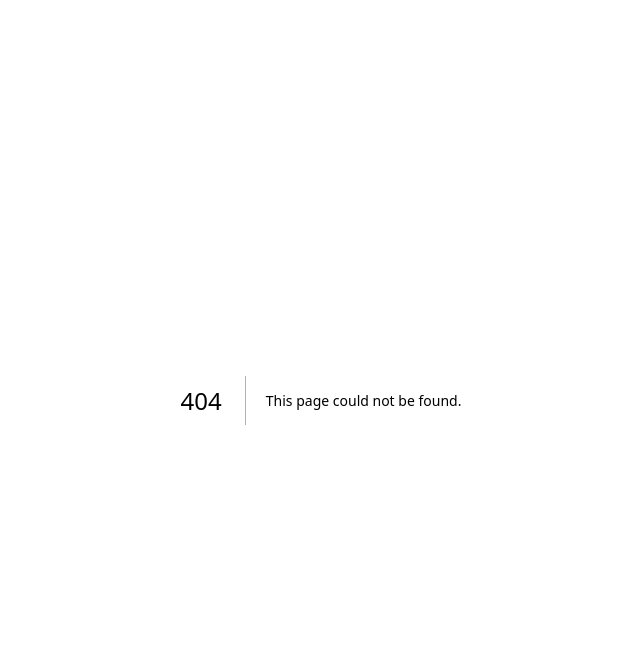
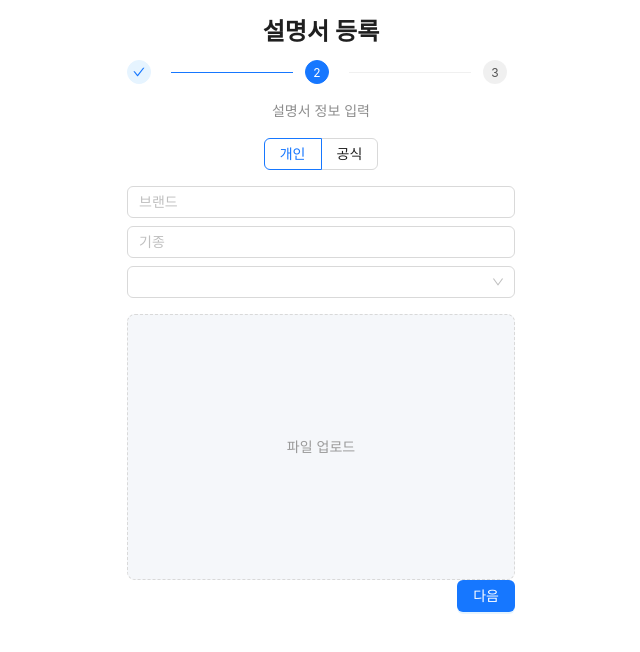
Before and after one commit to DongMunSeoDap/dongmunseodap_app, a Next.js app in the folder apps/web/: page /upload in a window 1280 px wide. Before the commit this address had no page. Shown: the top 652 px of the page, without its empty margins (319-959 px from the left). Built offline with nearby package versions, Linux system fonts and the light colour scheme.

Commit message:
feat: PDF 업로드 페이지 UI 구현

```diff
--- /dev/null
+++ b/apps/web/components/upload/ManualRegisterForm.js
@@ -0,0 +1,68 @@
+import { useState } from 'react';
+import { Typography, Steps, Radio, Input, Select, Upload, Button } from 'antd';
+import styles from '../../styles/ManualRegisterForm.module.css';
+
+const { Title, Text } = Typography;
+const { Step } = Steps;
+const { Option } = Select;
+
+export default function ManualRegisterForm() {
+    const [type, setType] = useState('개인');
+    const [brand, setBrand] = useState('');
+    const [category, setCategory] = useState('');
+    const [model, setModel] = useState('');
+
+    return (
+        <div className={styles.container}>
+            <Title level={3} className={styles.header}>설명서 등록</Title>
+            <Steps size="small" current={1} style={{ marginBottom: '1rem' }}>
+                <Step />
+                <Step />
+                <Step />
+            </Steps>
+
+            <Text type="secondary" style={{ display: 'block', textAlign: 'center', marginBottom: '1rem' }}>
+                설명서 정보 입력
+            </Text>
+
+            <Radio.Group
+                value={type}
+                onChange={e => setType(e.target.value)}
+                style={{ display: 'flex', justifyContent: 'center', marginBottom: '1rem' }}
+            >
+                <Radio.Button value="개인">개인</Radio.Button>
+                <Radio.Button value="공식">공식</Radio.Button>
+            </Radio.Group>
+
+            <Input
+                placeholder="브랜드"
+                value={brand}
+                onChange={e => setBrand(e.target.value)}
+                style={{ marginBottom: '0.5rem' }}
+            />
+            <Input
+                placeholder="기종"
+                value={category}
+                onChange={e => setCategory(e.target.value)}
+                style={{ marginBottom: '0.5rem' }}
+            />
+            <Select
+                placeholder="모델명 선택"
+                value={model}
+                onChange={value => setModel(value)}
+                style={{ width: '100%', marginBottom: '1rem' }}
+            >
+                <Option value="AO42B538">AO42B538</Option>
+                <Option value="AO42B539">AO42B539</Option>
+            </Select>
+
+            <Upload.Dragger name="files" multiple={false} style={{ background: '#f5f7fa' }}>
+                <p className={styles.uploadBox}>파일 업로드</p>
+            </Upload.Dragger>
+
+            <div className={styles.buttonWrapper}>
+                <Button type="primary">다음</Button>
+            </div>
+        </div>
+    );
+}
--- /dev/null
+++ b/apps/web/pages/upload/index.js
@@ -0,0 +1,5 @@
+import ManualRegisterForm from '../../components/upload/ManualRegisterForm';
+
+export default function ManualRegisterPage() {
+    return <ManualRegisterForm />;
+}
--- /dev/null
+++ b/apps/web/styles/ManualRegisterForm.module.css
@@ -0,0 +1,25 @@
+.container {
+    max-width: 420px;
+    margin: 0 auto;
+    padding: 1rem;
+}
+
+.header {
+    text-align: center;
+    margin-bottom: 1rem;
+}
+
+.uploadBox {
+    background-color: #f5f7fa;
+    height: 200px;
+    display: flex;
+    align-items: center;
+    justify-content: center;
+    color: #999;
+    margin: 1rem 0;
+}
+
+.buttonWrapper {
+    display: flex;
+    justify-content: flex-end;
+}
--- a/package.json
+++ b/package.json
@@ -14,6 +14,7 @@
   "devDependencies": {
     "@types/react": "^18",
     "@types/react-dom": "^18",
+    "eslint": "^9.30.0",
     "turbo": "^1.13.4"
   },
   "dependencies": {
```
Also changed, not shown: 1 other file (tests, documents, lock files or other folders).
